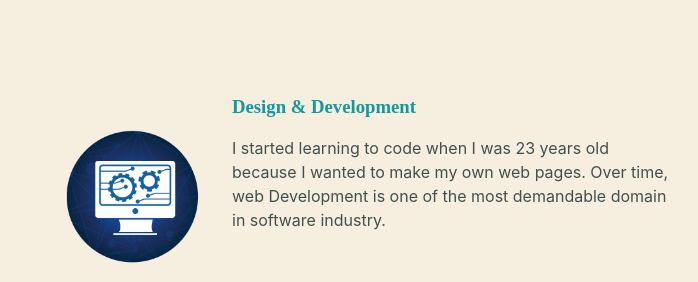
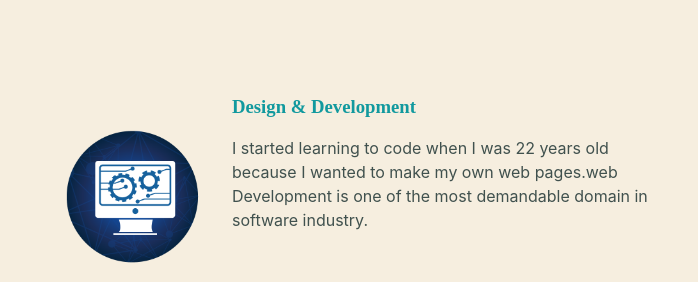
Before and after one commit to nanthu0123/Mysite, a plain HTML site: page index.html in a window 1280 px wide. Shown: the part 1380-1662 px from the top of the page, without its empty margins (288-986 px from the left). Drawn offline with Linux system fonts and the light colour scheme.

Commit message:
second commit

```diff
--- a/index.html
+++ b/index.html
@@ -42,8 +42,8 @@
 
           <h3>Design & Development</h3>
           <p>
-            I started learning to code when I was 23 years old because I wanted
-            to make my own web pages. Over time, web Development is one of the
+            I started learning to code when I was 22 years old because I wanted
+            to make my own web pages.web Development is one of the
             most demandable domain in software industry.
           </p>
         </div>
```
